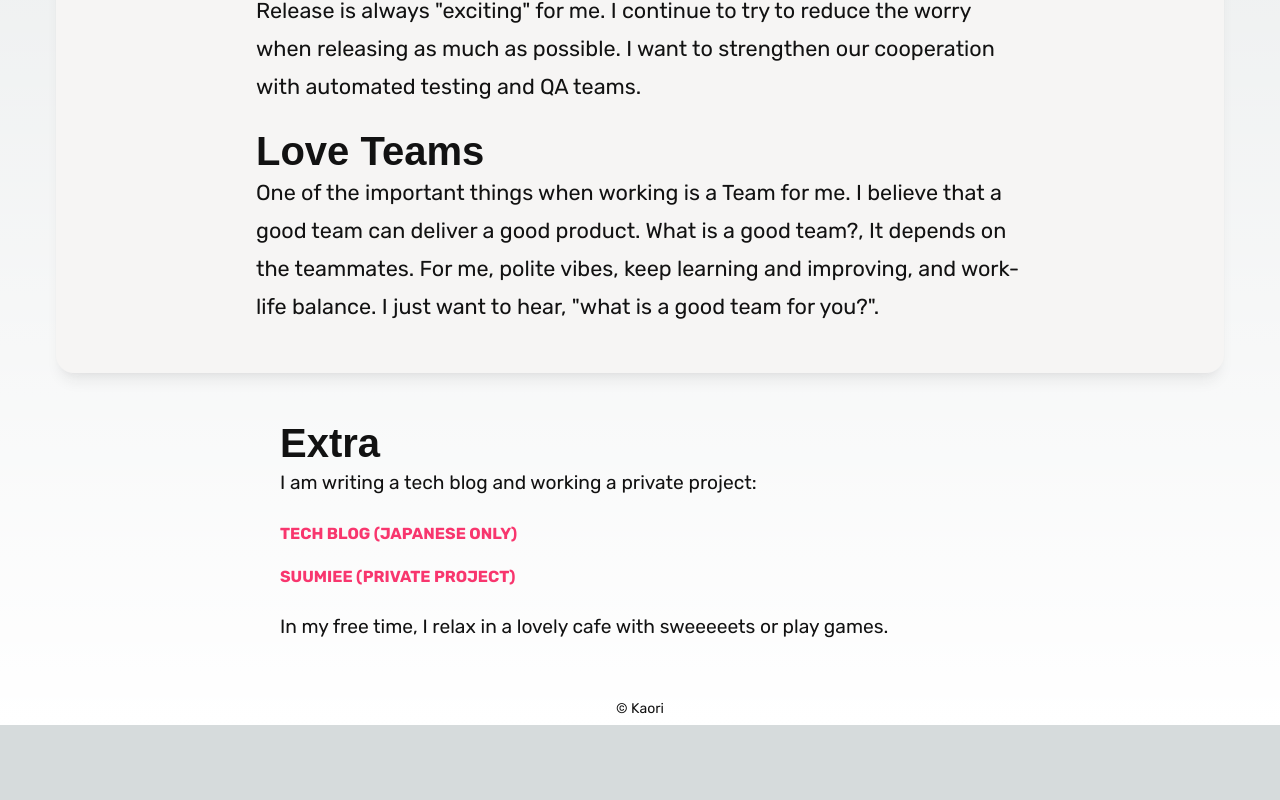
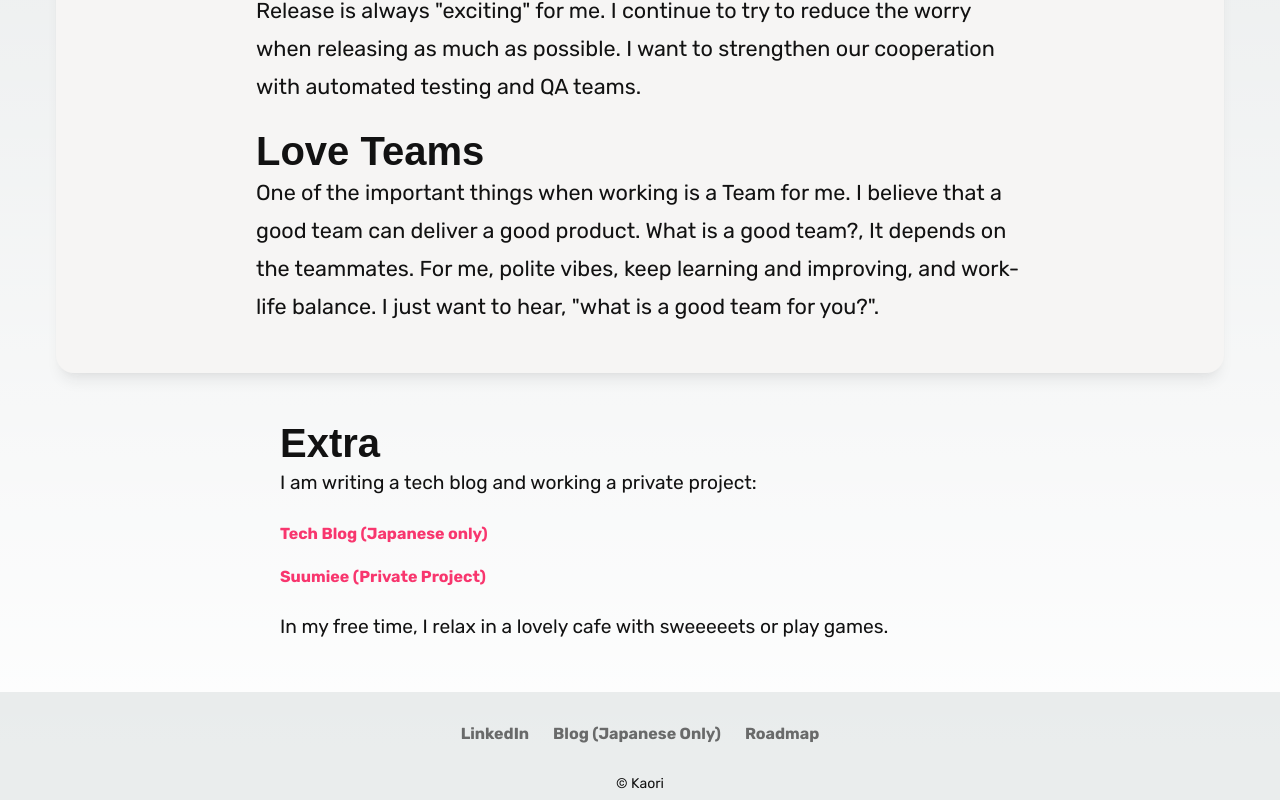
Before and after one commit to suige/portfolio-fe, a Next.js app: page / in a window 1280 px wide. Shown: the part 1212-2012 px from the top of the page. Before the commit the page ends 1937 px from the top, so only its background shows below. Built offline with nearby package versions, Linux system fonts and the light colour scheme; no server answers; a web font is replaced by a local one.

Commit message:
feat: add a footer navigation

```diff
--- a/src/app/globals.css
+++ b/src/app/globals.css
@@ -89,7 +89,6 @@ a {
   display: inline-block;
   color: rgb(var(--callout-rgb));
   text-decoration: none;
-  text-transform: uppercase;
   font-weight: bold;
 }
 h1,
--- a/src/app/layout.module.css
+++ b/src/app/layout.module.css
@@ -14,6 +14,7 @@
 
 .globalNav {
   font-family: var(--font-family-h);
+  text-transform: uppercase;
   width: 100%;
   display: flex;
   gap: var(--size-3);
@@ -44,6 +45,7 @@
 
 .footer {
   grid-area: foot;
+  background: rgb(var(--background-start-rgb), 0.5);
   margin: 0;
   padding: var(--size-1) var(--global-padding);
   display: grid;
@@ -51,6 +53,35 @@
   justify-items: center;
   gap: var(--size-1);
 }
+
+.footerNav {
+  margin: var(--size-3) auto;
+}
+
+.footerNav ul {
+  list-style: none;
+  display: flex;
+  gap: var(--size-3);
+  justify-content: center;
+  flex-wrap: wrap;
+}
+
+@media screen and (max-width: 768px) {
+  .footerNav ul {
+    justify-content: flex-start;
+  }
+}
+
+.footerNav li {
+  list-style: none;
+  min-inline-size: fit-content;
+  font-size: 16px;
+}
+
+.footerNav a {
+  color: rgb(var(--foreground-rgb), 0.6);
+}
+
 .footer .copyright {
   text-align: center;
   margin: 0;
--- a/src/app/layout.tsx
+++ b/src/app/layout.tsx
@@ -66,6 +66,37 @@ export default function RootLayout({
         </header>
         <div className={styles.container}>{children}</div>
         <footer className={styles.footer}>
+          <nav className={styles.footerNav}>
+            <ul>
+              <li>
+                <Link
+                  href="https://www.linkedin.com/in/kaorios/"
+                  target="_blank"
+                  rel="noopener noreferrer"
+                >
+                  LinkedIn
+                </Link>
+              </li>
+              <li>
+                <Link
+                  href="https://koroporch.com/blog/"
+                  target="_blank"
+                  rel="noopener noreferrer"
+                >
+                  Blog (Japanese Only)
+                </Link>
+              </li>
+              <li>
+                <Link
+                  href="https://github.com/kaorios/portfolio-fe/issues/44"
+                  target="_blank"
+                  rel="noopener noreferrer"
+                >
+                  Roadmap
+                </Link>
+              </li>
+            </ul>
+          </nav>
           <div className={styles.copyright}>&copy; Kaori</div>
         </footer>
         <Chat />
```
